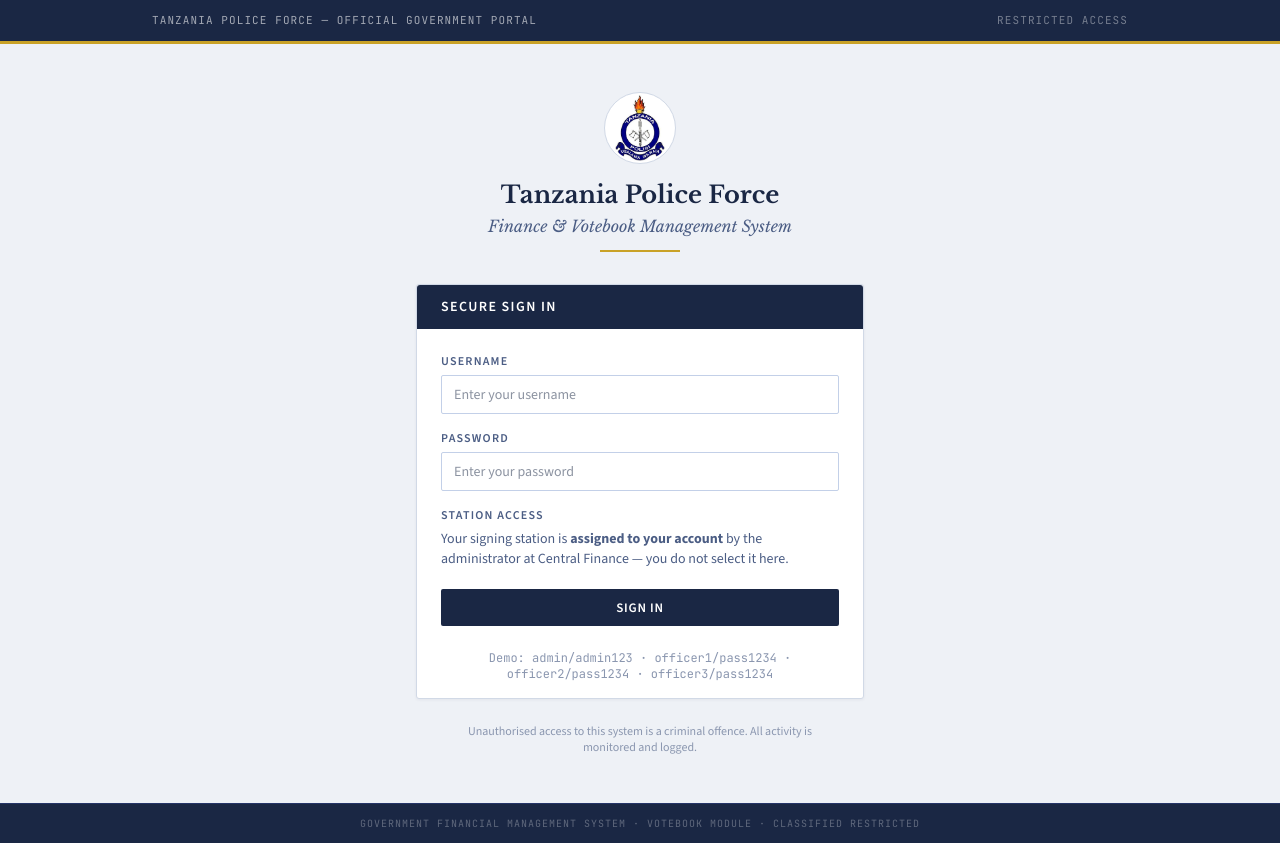
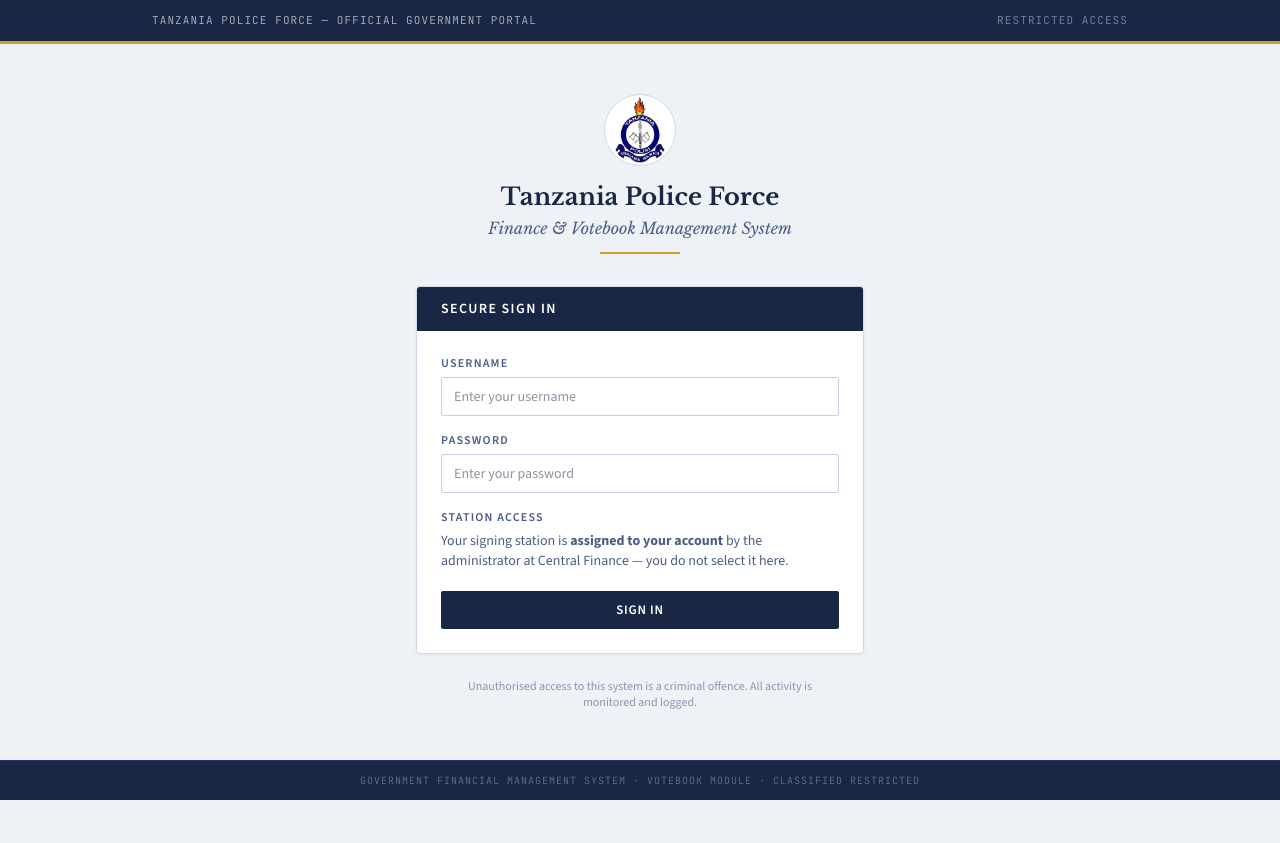
Before and after one commit to Bryan12-tech/vote, a React (Vite) app: page / in a window 1280 px wide. After the commit the page ends 800 px from the top, so only its background shows below. Built offline with nearby package versions, Linux system fonts and the light colour scheme; the HTML template or start-up script is replaced by a standard one.

Commit message:
Remove demo credentials hint from login page

```diff
--- a/src/App.tsx
+++ b/src/App.tsx
@@ -155,12 +155,6 @@
               {loading ? "Authenticating..." : "Sign In"}
             </button>
           </form>
-
-          <div className="px-6 pb-4 text-center">
-            <p className="text-xs text-[#8a96af] font-mono">
-              Demo: admin/admin123 · officer1/pass1234 · officer2/pass1234 · officer3/pass1234
-            </p>
-          </div>
         </div>
 
         <p className="mt-6 text-xs text-[#8a96af] text-center max-w-sm">
```
